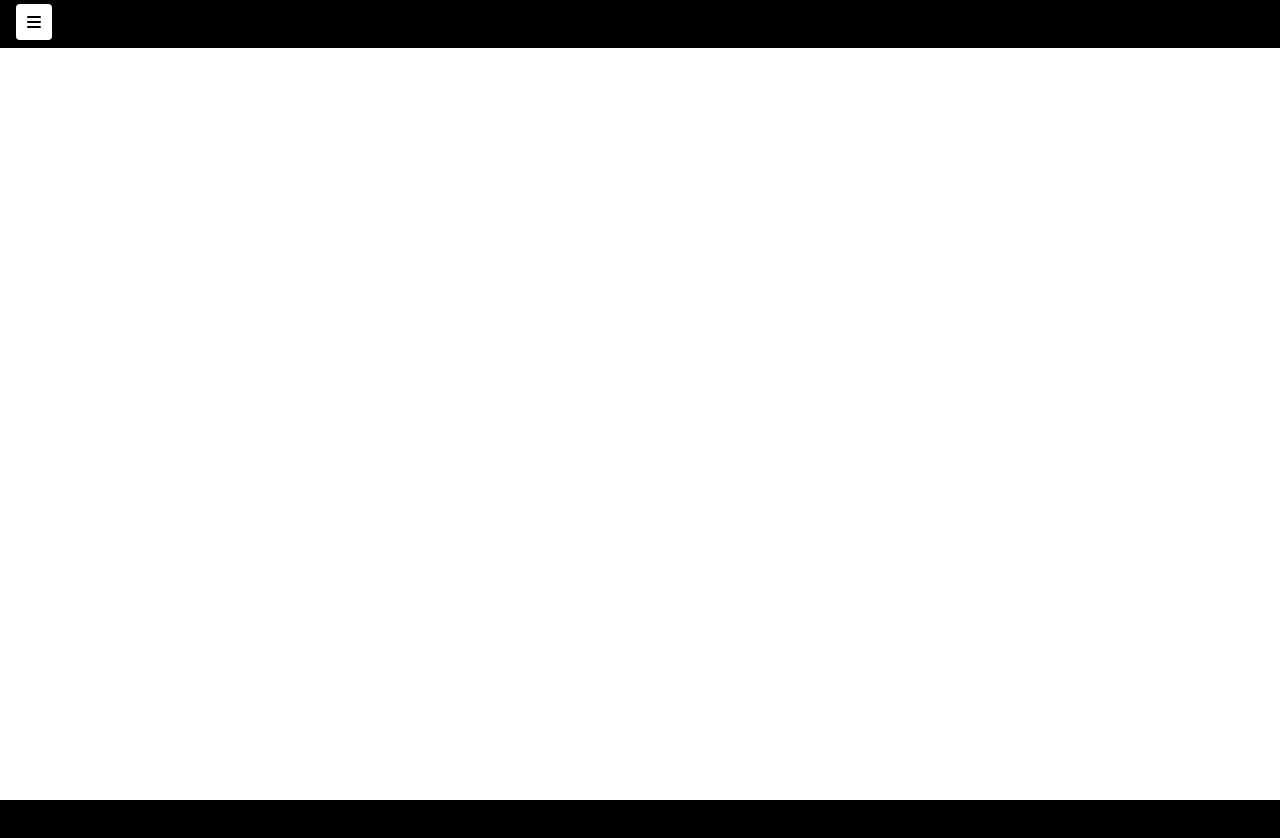
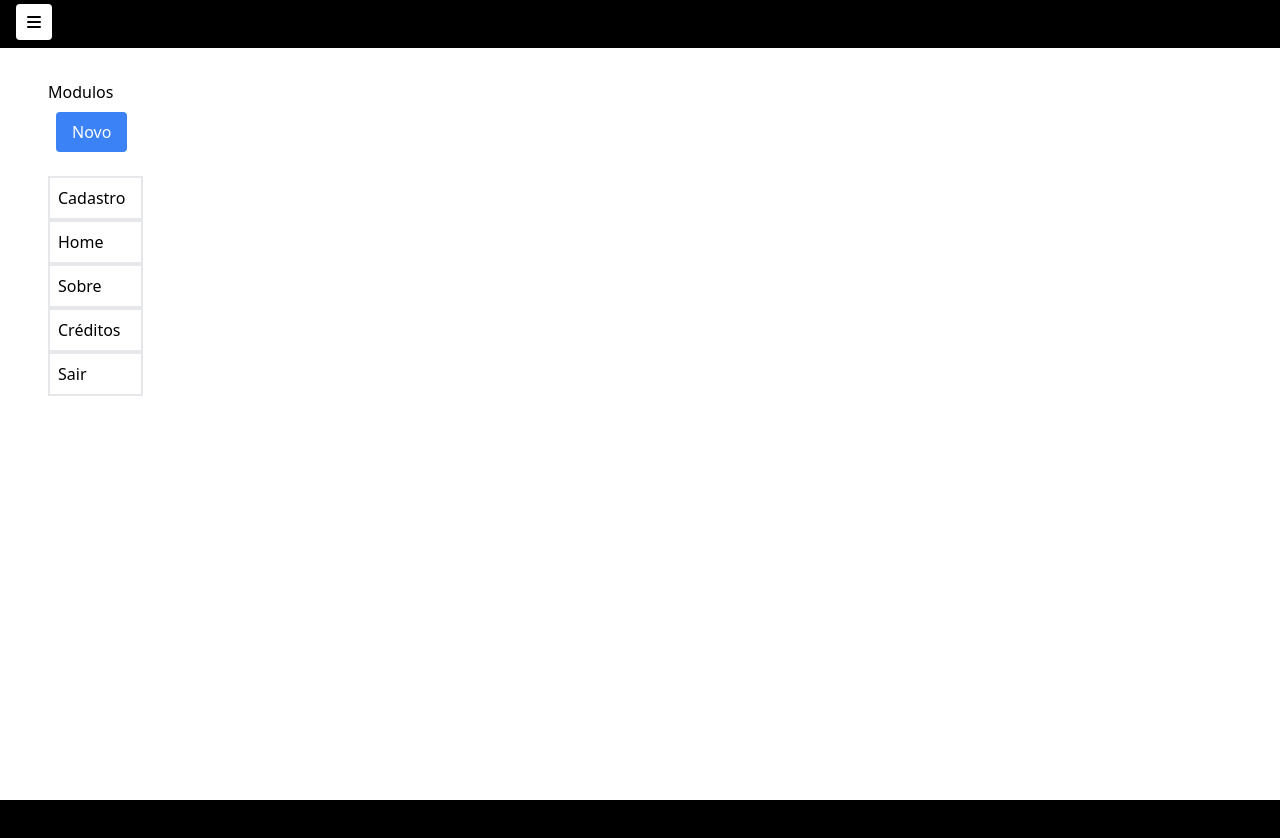
Before and after one commit to vandersonos/selflearning, a Vue app: page /modulos in a window 1280 px wide. Before the commit this address had no page. Shown: the top 838 px of the page. Built offline with nearby package versions, Linux system fonts and the light colour scheme.

Commit message:
iniciado modulo de construção de cursos

```diff
--- /dev/null
+++ b/src/components/Modulo.vue
@@ -0,0 +1,49 @@
+<script lang="ts">
+
+import { defineComponent } from "vue";
+import MenuItem from "./MenuItem.vue";
+
+export default defineComponent({
+  name: "MenuList",
+  props: {
+    aberto:{
+        type: Boolean,
+        required:true
+    }
+  },
+  components:{MenuItem},
+ // emits:['aoClicarBotao'],
+  data(){
+    return {
+        menus:[
+            {url:"/cadastro", text:"Cadastro"},
+            {url:"/", text:"Home"},
+            {url:"/about", text:"Sobre"},
+            {url:"/creditos", text:"Créditos"},
+            {url:"/sair", text:"Sair"},
+        ]
+    }
+  },
+  computed:{
+    classes():string {
+        console.log('classes', this.aberto)
+        if(this.aberto){
+            return 'z-10 absolute top-12 h-screen left-0 w-40 border-solid border-r-2 border-gray-200 bg-secondary'
+        }else{
+            return 'hidden'
+        }
+    }
+  }
+});
+</script>
+
+<template>
+    <div :class="classes">
+        <ul class="">
+            <MenuItem v-for="(m, index) in menus" :modelo="m" :key="index" />
+        </ul>
+    </div>
+</template>
+<style scoped>
+
+</style>
--- /dev/null
+++ b/src/components/ToolBar.vue
@@ -0,0 +1,12 @@
+<template>
+         <div class="flex p-2 tollbar">
+            <slot />
+        </div>
+</template>
+<script lang="ts">
+
+import { defineComponent } from "vue";
+export default defineComponent({
+  name: "ToolBar"
+});
+</script>
--- /dev/null
+++ b/src/modules/admin/Modulos.vue
@@ -0,0 +1,40 @@
+<template>
+
+        <div class=" px-4 main">
+            <h2>Modulos</h2>
+            <ToolBar>
+                <Button value="Novo" href="/modulos/novo" />
+            </ToolBar>
+            <ul class="mt-4">
+                <li class="border-2 p-2 " v-for="(m, index) in modulos" :modelo="m" :key="index" >
+                    <a :href="`/modulos/${m.shortname}/edit`">{{m.name}}</a>
+                </li>
+            </ul>
+        </div>
+
+</template>
+<script lang="ts">
+
+import { defineComponent } from "vue";
+import ToolBar from "@/components/ToolBar.vue"
+import Button from "../../components/Formulario/Button.vue"
+export default defineComponent({
+  name: "ModulosAdmin",
+  props:{
+  },
+  computed:{
+  },
+  components:{ ToolBar, Button },
+  data(){
+    return {
+        modulos:[
+            {url:"/cadastro", shortname:"mtest",name:"Cadastro"},
+            {url:"/", shortname:"mtest",name:"Home"},
+            {url:"/about", shortname:"mtest",name:"Sobre"},
+            {url:"/creditos", shortname:"mtest",name:"Créditos"},
+            {url:"/sair", shortname:"mtest",name:"Sair"},
+        ]
+    }
+  },
+});
+</script>
--- a/src/router/index.ts
+++ b/src/router/index.ts
@@ -42,6 +42,14 @@ const router = createRouter({
       // which is lazy-loaded when the route is visited.
       component: () => import("../views/Cadastro.vue"),
     },
+    {
+      path: "/modulos",
+      name: "modulos",
+      // route level code-splitting
+      // this generates a separate chunk (About.[hash].js) for this route
+      // which is lazy-loaded when the route is visited.
+      component: () => import("../views/Modulos.vue"),
+    },
   ],
 });
 
--- /dev/null
+++ b/src/views/Modulos.vue
@@ -0,0 +1,9 @@
+<script setup lang="ts">
+import Modulos from "@/modules/admin/Modulos.vue";
+</script>
+
+<template>
+
+    <Modulos />
+
+</template>
```
